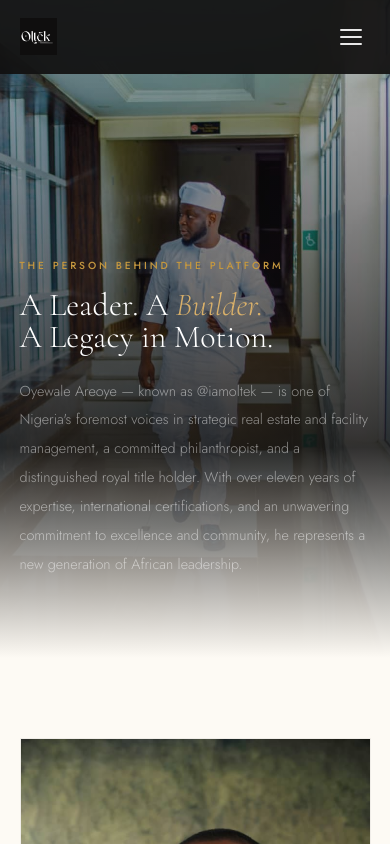
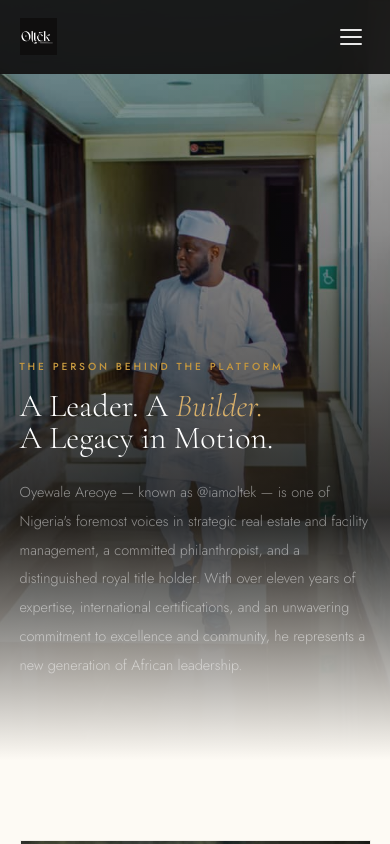
Before and after one commit to Martin-do/iamoltek_v3, a React (Vite) app: page /about in a window 390 px wide. Shown: the top 844 px of the page. Built offline with nearby package versions, Linux system fonts and the light colour scheme; a web font is replaced by a local one.

Commit message:
Optimize page layouts, margins, and responsiveness across About, Atobase, and Home pages

```diff
--- a/src/pages/About.module.css
+++ b/src/pages/About.module.css
@@ -151,7 +151,7 @@
    MOBILE (≤ 768px)
    ================================================================ */
 @media (max-width: 768px) {
-  .heroBanner { min-height: 88vh; background-attachment: scroll; background-position: center 15%; }
+  .heroBanner { min-height: 100svh; background-attachment: scroll; background-position: center 15%; }
   .heroBannerContent { grid-template-columns: 1fr; gap: 1.5rem; padding-bottom: 5rem; }
   .heroTitle { font-size: clamp(2rem, 7vw, 3rem); }
   .heroBio   { font-size: 0.9rem; }
@@ -172,7 +172,7 @@
    SMALL MOBILE (≤ 480px)
    ================================================================ */
 @media (max-width: 480px) {
-  .heroBanner { min-height: 78vh; }
+  .heroBanner { min-height: 90svh; }
   .photoSecondary { display: none; }
   .momentsGrid { grid-template-columns: 1fr; }
   .momentImg { aspect-ratio: 4/3; }
--- a/src/pages/Atobase.module.css
+++ b/src/pages/Atobase.module.css
@@ -274,9 +274,10 @@
   }
   .heroLeft  {
     min-height: 100svh;
+    flex-direction: column;
+    justify-content: flex-end;
     align-items: stretch;
-    justify-content: flex-end;
-    padding: 5.25rem 0 1.5rem;
+    padding: 5.25rem 0 2.5rem;
     background: none;
     z-index: 2;
   }
--- a/src/pages/Home.module.css
+++ b/src/pages/Home.module.css
@@ -310,9 +310,10 @@
     position: relative;
     z-index: 2;
     min-height: 100svh;
+    flex-direction: column;
+    justify-content: flex-end;
     align-items: stretch;
-    justify-content: flex-end;
-    padding: 5.25rem 0 1.5rem;
+    padding: 5.25rem 0 2.5rem;
     background: none;
   }
   .heroLeftInner {
```
